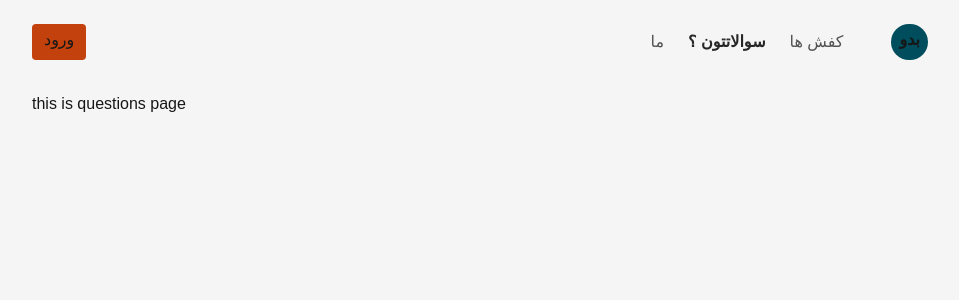
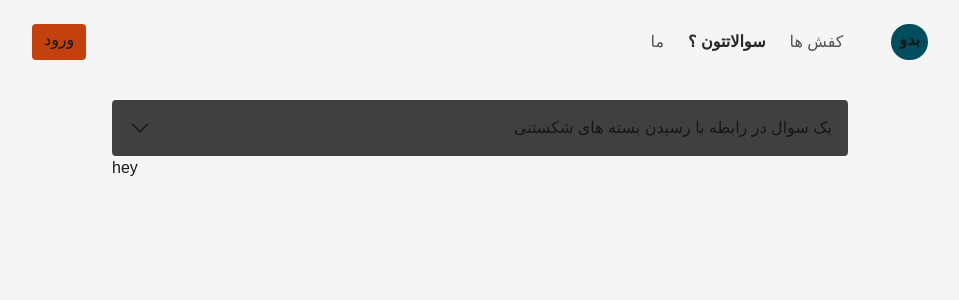
Before and after one commit to aligorgin/store, a Next.js app: page /questions in a window 1280 px wide. Shown: the top 300 px of the page, without its empty margins (160-1119 px from the left). Built offline with nearby package versions, Linux system fonts and the light colour scheme; a web font is replaced by a local one.

Commit message:
added disclosure

```diff
--- a/src/components/Container.tsx
+++ b/src/components/Container.tsx
@@ -16,7 +16,7 @@ function NavItem({ href, text }: { href: string; text: string }) {
 				isActive
 					? 'font-bold text-neutral-800 dark:text-neutral-200'
 					: 'font-light text-neutral-600 dark:text-neutral-400',
-					'cursor-pointer'
+					'cursor-pointer hover:dark:text-neutral-200'
 			)}
 		>
 			<span>{text}</span>
--- /dev/null
+++ b/src/components/Disclosure.tsx
@@ -0,0 +1,3 @@
+export default function Disclosure({ question, answer }: { question: string; answer: string }) {
+	return <div></div>;
+}
--- a/src/pages/questions.tsx
+++ b/src/pages/questions.tsx
@@ -1,11 +1,65 @@
-import Container from "../components/Container";
+import clsx from 'clsx';
+import { motion ,AnimatePresence} from 'framer-motion';
+import { useState } from 'react';
 
-export default function Questions(){
-  return (
-    <Container title="سوالاتتون ؟">
-      <div className='mt-8'>
-        this is questions page
-      </div>
-    </Container>
-  )
+import Container from '../components/Container';
+
+function ChevronUp({ iconClass }: { iconClass?: string }) {
+	return (
+		<svg
+			xmlns="http://www.w3.org/2000/svg"
+			fill="none"
+			viewBox="0 0 24 24"
+			strokeWidth="1.5"
+			stroke="currentColor"
+			className={clsx('h-6 w-6 transition ease-in-out', iconClass)}
+		>
+			<path strokeLinecap="round" strokeLinejoin="round" d="M4.5 15.75l7.5-7.5 7.5 7.5" />
+		</svg>
+	);
 }
+
+export default function Questions() {
+	const [open, setOpen] = useState<boolean>(false);
+	console.log(open);
+
+	return (
+		<Container title="سوالاتتون ؟">
+			<div className="mx-20 mt-10">
+				<div onClick={() => setOpen(!open)} className={clsx('cursor-pointer')}>
+					<div
+						className={clsx(
+							open ? 'rounded-tl rounded-tr' : 'rounded',
+							'flex items-center justify-between bg-neutral-700 p-4 font-[400]'
+						)}
+					>
+						<ChevronUp iconClass={clsx(open ? 'rotate-0' : 'rotate-180')} />
+						<p>یک سوال در رابطه با رسیدن بسته های شکستنی</p>
+					</div>
+					<AnimatePresence>
+					{open && (
+						<motion.div
+							initial={{ y: -20, opacity: 0 }}
+							animate={{ y: 0, opacity: 1 }}
+							exit={{ y: -10, opacity: 0 }}
+							transition={{ ease: 'easeInOut', duration: 0.15 }}
+						>
+							<div
+								className={clsx(
+									open ? 'rounded-bl rounded-br' : 'rounded',
+									'bg-neutral-700 p-4 pt-2 font-[200]'
+								)}
+							>
+								Lorem ipsum dolor sit amet consectetur adipisicing elit. Quibusdam quasi, nostrum
+								dolorum ea sit asperiores expedita! Dicta, velit excepturi magnam consectetur
+								provident vitae, autem molestiae similique, deleniti aspernatur quod aliquid?
+							</div>
+						</motion.div>
+					)}
+					</AnimatePresence>
+				</div>
+				<div>hey</div>
+			</div>
+		</Container>
+	);
+}
```
Also changed, not shown: package.json (+6 -3 lines), 1 other file (tests, documents, lock files or other folders).
